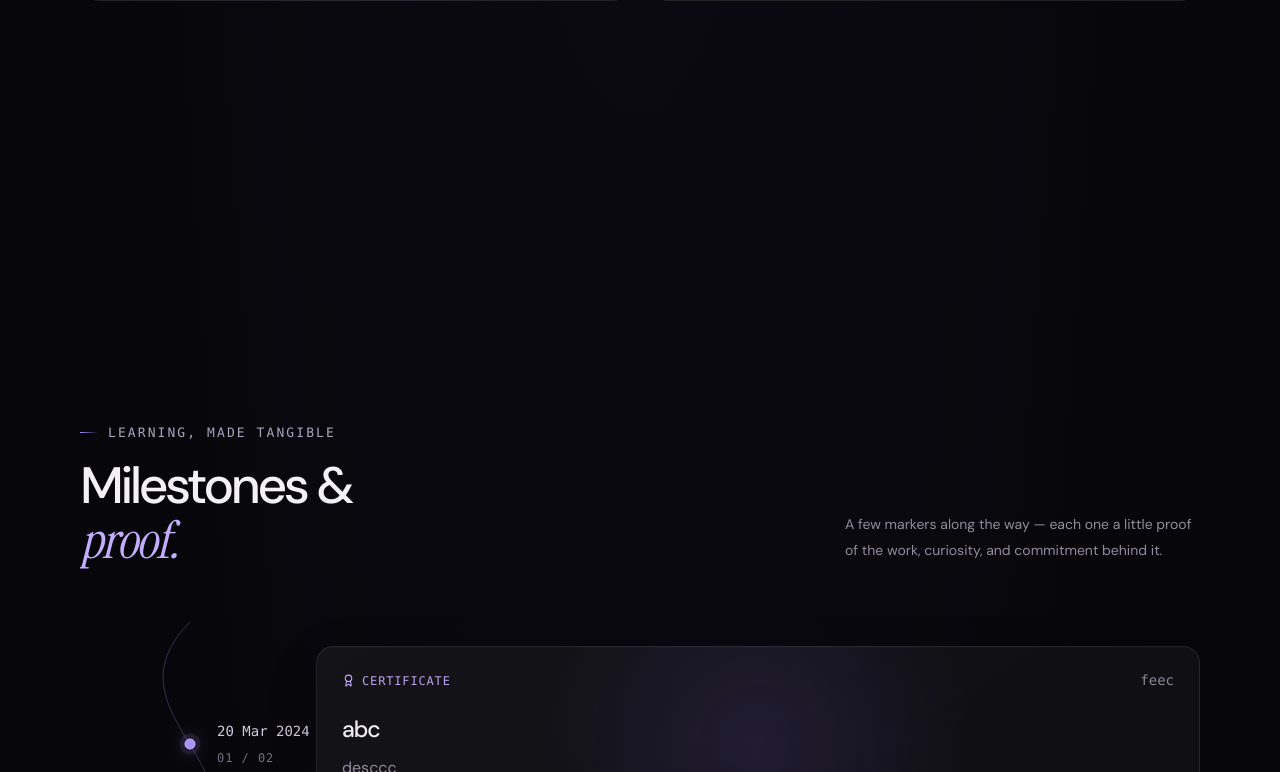
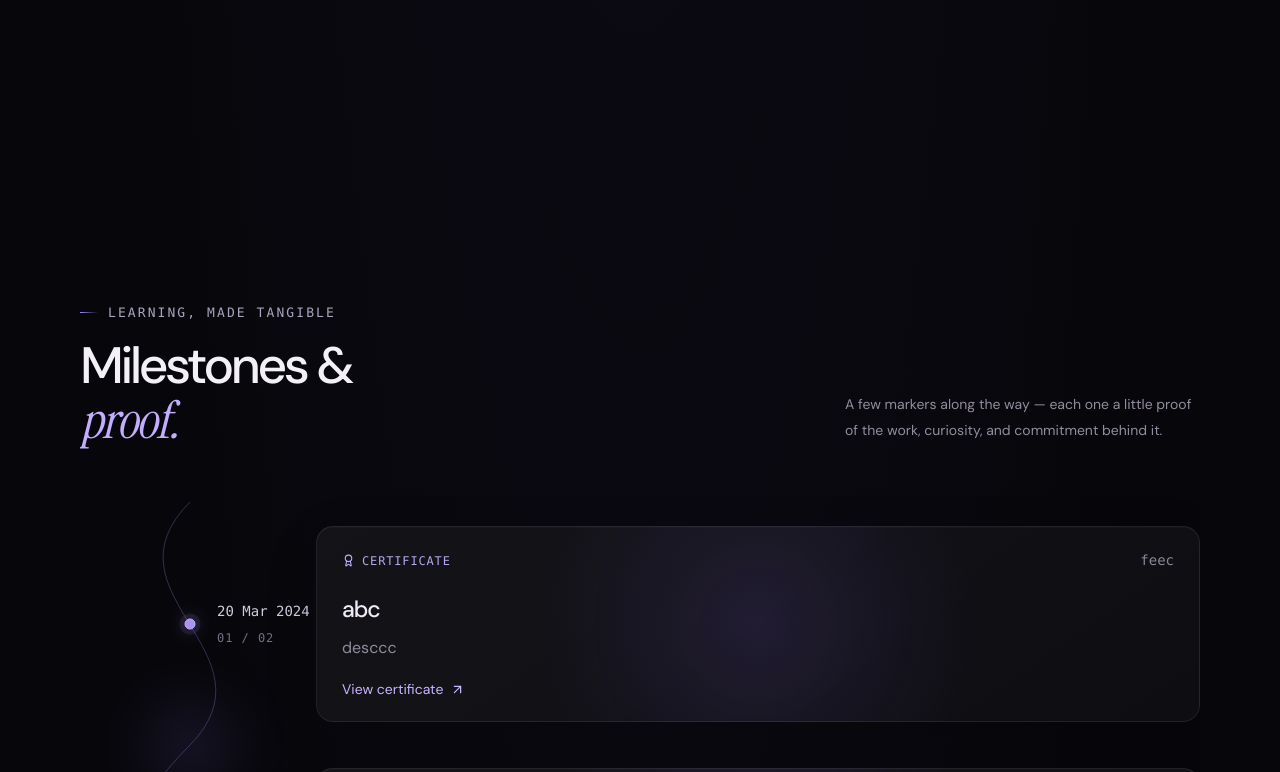
Before and after one commit to DantelCode/portfolio, a Next.js app: page / in a window 1280 px wide. Shown: the part 2172-2944 px from the top of the page. Built offline with nearby package versions, Linux system fonts and the light colour scheme.

Commit message:
Fix Section padding

```diff
--- a/src/app/globals.css
+++ b/src/app/globals.css
@@ -83,7 +83,7 @@ input:focus-visible {
 
 .section {
   position: relative;
-  padding-block: 64px;
+  padding-block: 24px;
 }
 
 .section-heading {
```
